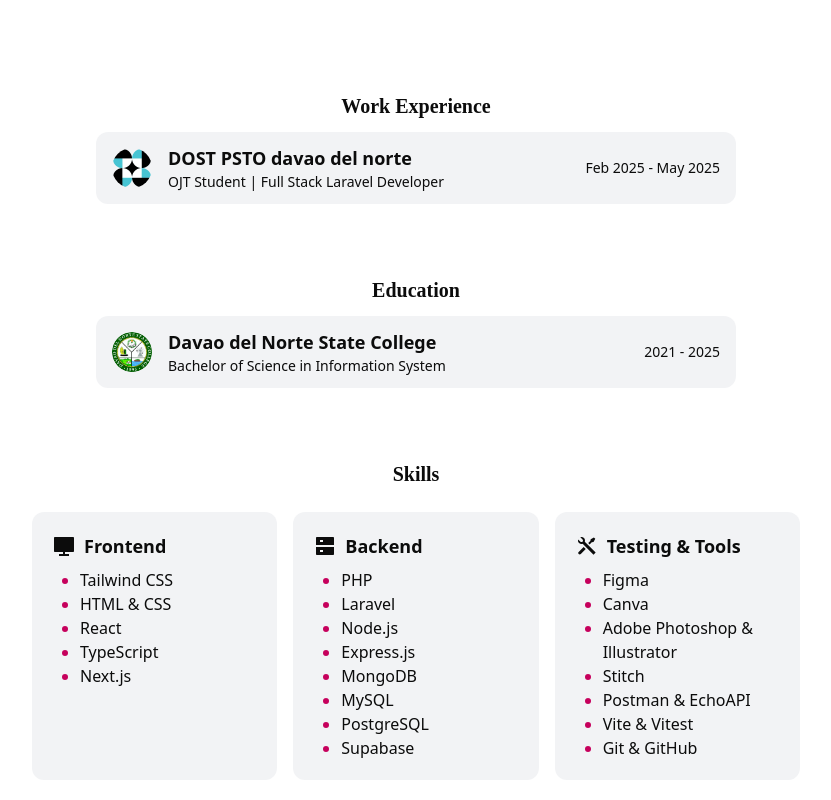
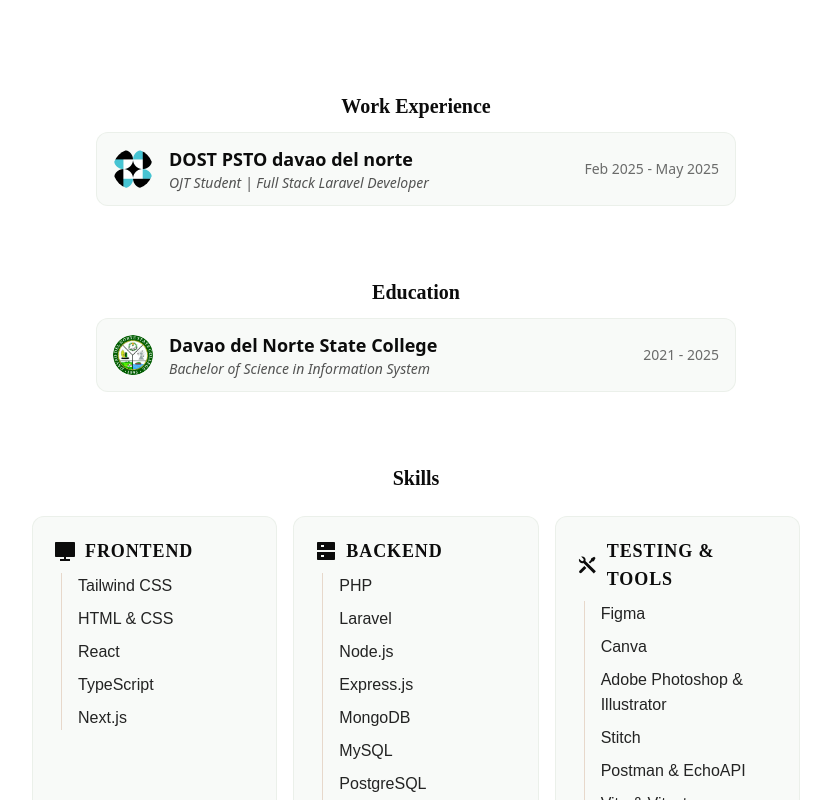
Before and after one commit to reqbahrf/MyPortfolio-react-app, a React (Vite) app: page / in a window 1280 px wide. Shown: the part 1080-1880 px from the top of the page, without its empty margins (224-1055 px from the left). Built offline with nearby package versions, Linux system fonts and the light colour scheme.

Commit message:
style(ui): update InfoCard and SkillCategoryCard with new theme styles

```diff
--- a/src/components/InfoCard.tsx
+++ b/src/components/InfoCard.tsx
@@ -22,7 +22,7 @@ const InfoCard: React.FC<InfoCardProps> = ({
       href={link}
       target='_blank'
       rel='noopener noreferrer'
-      className='group flex w-full cursor-pointer items-center justify-between rounded-xl bg-gray-200/50 px-4 py-3 text-white transition-all duration-200 hover:bg-gray-300 dark:bg-gray-800/50 dark:hover:bg-gray-700'
+      className='group border-sage/10 bg-sage/5 hover:border-clay/50 hover:bg-clay/10 flex w-full cursor-pointer items-center justify-between rounded-xl border px-4 py-3 transition-all duration-300'
     >
       <div className='flex items-center space-x-4'>
         <LazyLoadImage
@@ -40,15 +40,15 @@ const InfoCard: React.FC<InfoCardProps> = ({
             {title}
             <RiArrowRightSLine
               size={20}
-              className='hidden ps-1 transition-all delay-100 duration-100 ease-in-out group-hover:inline'
+              className='text-clay hidden ps-1 transition-all delay-100 duration-100 ease-in-out group-hover:inline'
             />
           </span>
-          <span className='text-xs text-black md:text-sm dark:text-white'>
+          <span className='text-xs text-black/70 italic md:text-sm dark:text-white/70'>
             {subtitle}
           </span>
         </div>
       </div>
-      <div className='text-xs text-black md:text-sm dark:text-white'>
+      <div className='text-xs text-black/60 md:text-sm dark:text-white/60'>
         {years}
       </div>
     </a>
--- a/src/components/SkillCategoryCard.tsx
+++ b/src/components/SkillCategoryCard.tsx
@@ -19,15 +19,17 @@ export default function SkillCategoryCard({
     testingAndtools: <RiToolsFill />,
   };
   return (
-    <div className='rounded-xl bg-gray-200/50 p-4 md:p-5 dark:bg-gray-800/50'>
+    <div className='border-sage/10 bg-sage/5 hover:border-sage/30 rounded-xl border p-4 transition-colors md:p-5'>
       <div className='flex items-center gap-2 text-black dark:text-white'>
         {categoryIcons[categoryName]}
-        <h2 className='text-lg font-semibold'>{categoryNames[categoryName]}</h2>
+        <h2 className='font-display text-lg font-bold tracking-wider uppercase'>
+          {categoryNames[categoryName]}
+        </h2>
       </div>
-      <ul className='ms-2 mt-2 list-disc ps-2 text-pink-700 md:ps-5'>
+      <ul className='border-clay/30 ms-2 mt-2 space-y-2 border-l ps-4'>
         {skills.map((skill, index) => (
           <li key={index}>
-            <span className='text-sm text-black md:text-base dark:text-white'>
+            <span className='font-body hover:text-clay text-sm text-black/90 transition-colors md:text-base dark:text-white/90'>
               {skill}
             </span>
           </li>
```
